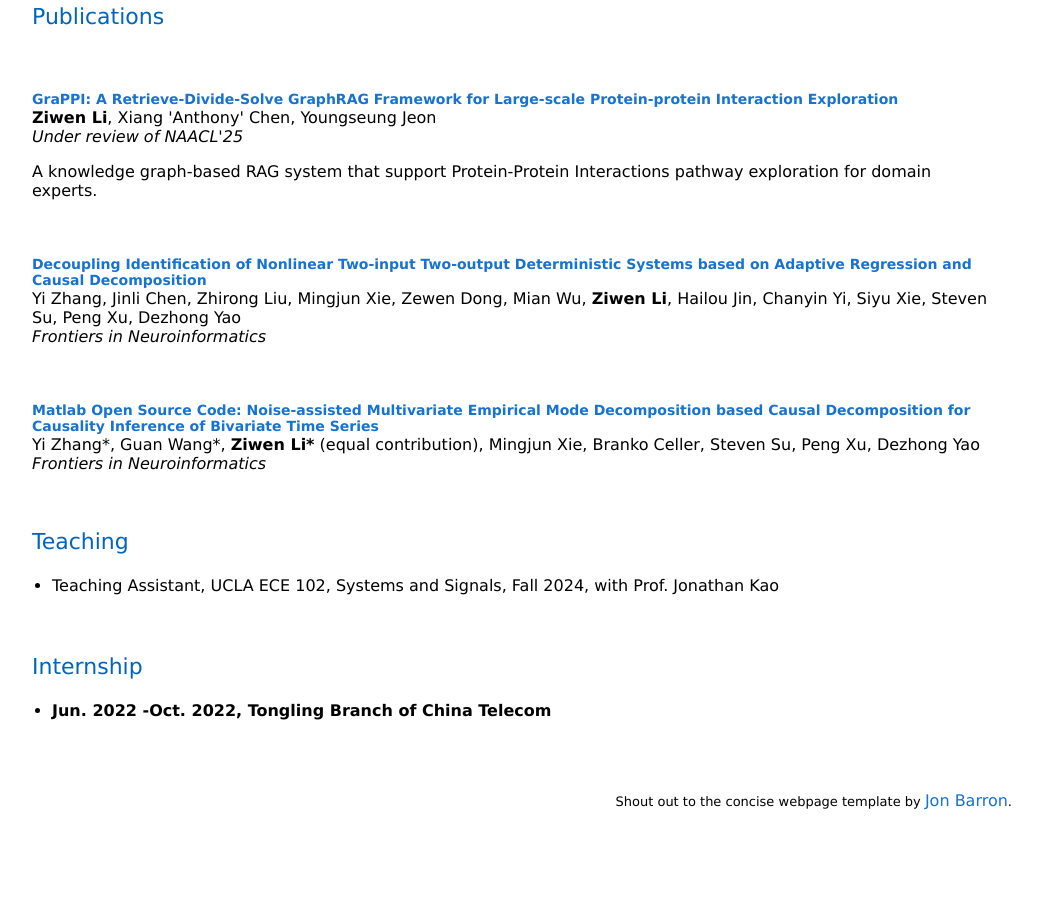
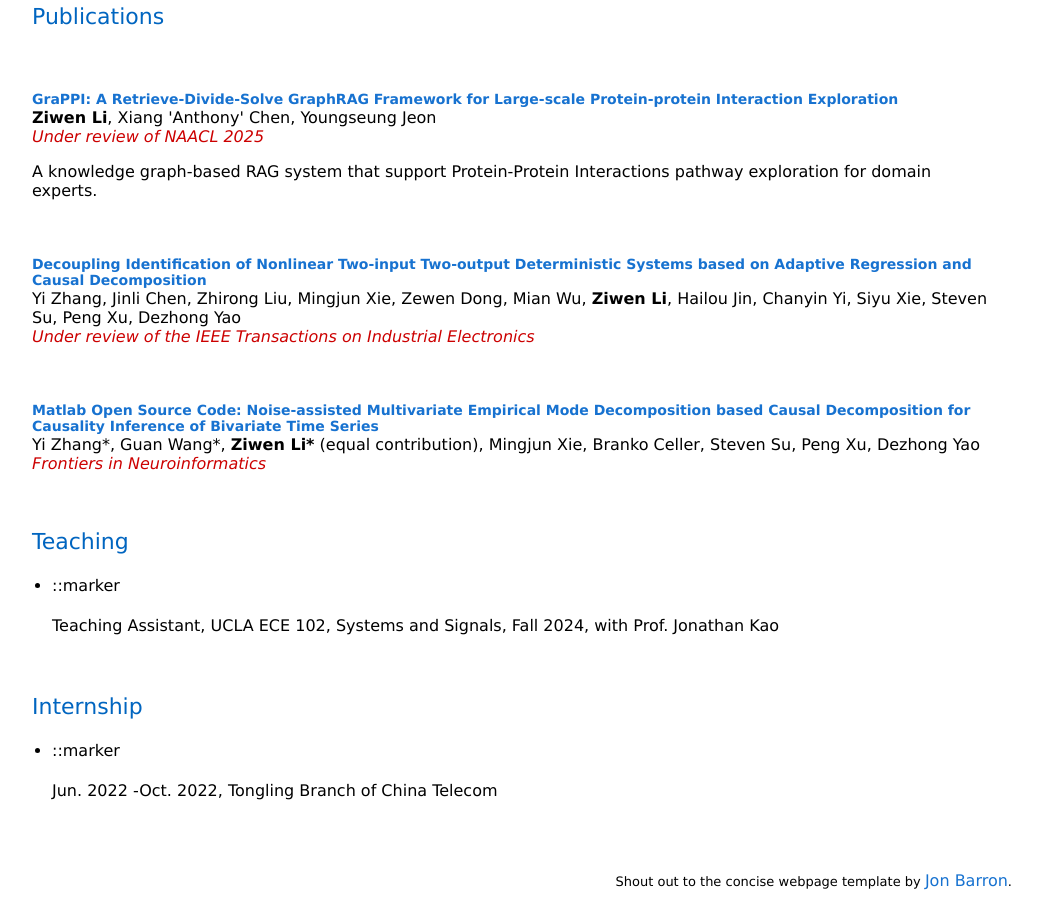
Before and after one commit to AaronLi43/personalweb, a plain HTML site: page index.html in a window 1280 px wide. Shown: the part 360-1283 px from the top of the page, without its empty margins (128-1170 px from the left). Before the commit the page ends 1203 px from the top, so only its background shows below. Drawn offline with Linux system fonts and the light colour scheme.

Commit message:
Content updated

```diff
--- a/index.html
+++ b/index.html
@@ -70,7 +70,8 @@
                     <br>
                     <strong>Ziwen Li</strong>, Xiang 'Anthony' Chen, Youngseung Jeon
                     <br>
-                    <em>Under review of NAACL'25</em>
+
+                    <span style="color:#CC0000"><i>Under review of NAACL 2025</i></span>
                     <p></p>
                     <p>A knowledge graph-based RAG system that support Protein-Protein Interactions pathway exploration for domain experts.</p>
                   </td>
@@ -85,7 +86,7 @@
                     </a>
                     <br>
                     Yi Zhang, Jinli Chen, Zhirong Liu, Mingjun Xie, Zewen Dong, Mian Wu, <strong>Ziwen Li</strong>, Hailou Jin, Chanyin Yi, Siyu Xie, Steven Su, Peng Xu, Dezhong Yao <br>
-                    <em>Frontiers in Neuroinformatics</em>
+                    <span style="color:#CC0000"><i>Under review of the IEEE Transactions on Industrial Electronics</i></span>
                     <p></p>
                     <!-- <p>A knowledge graph-based RAG system that support Protein-Protein Interactions pathway exploration for domain experts.</p> -->
                   </td>
@@ -102,7 +103,7 @@
                     <br>
                     Yi Zhang*, Guan Wang*, <strong>Ziwen Li*</strong> (equal contribution), Mingjun Xie, Branko Celler, Steven Su, Peng Xu, Dezhong Yao
                     <br>
-                    <em>Frontiers in Neuroinformatics</em>
+                    <span style="color:#CC0000"><i>Frontiers in Neuroinformatics</i></span>
                     <p></p>
                     <!-- <p>A knowledge graph-based RAG system that support Protein-Protein Interactions pathway exploration for domain experts.</p> -->
                   </td>
@@ -119,6 +120,7 @@
                 <heading>Teaching</heading>
                 <ul>
                   <li>
+                    ::marker
                     <p>
                     Teaching Assistant, UCLA ECE 102, Systems and Signals, Fall 2024, with Prof. Jonathan Kao
                     </p>
@@ -136,8 +138,9 @@
                 <heading>Internship</heading>
                 <ul>
                   <li>
+                    ::marker
                     <p>
-                    <strong>Jun. 2022 -Oct. 2022, Tongling Branch of China Telecom</strong>
+                    Jun. 2022 -Oct. 2022, Tongling Branch of China Telecom
                     </p>
                   </li>
                 </ul>
--- a/stylesheet.css
+++ b/stylesheet.css
@@ -109,6 +109,15 @@ li {
   line-height: 1.5;
 }
 
+::marker {
+  unicode-bidi: isolate;
+  font-variant-numeric: tabular-nums;
+  text-transform: none;
+  text-indent: 0px !important;
+  text-align: start !important;
+  text-align-last: start !important;
+}
+
 /* Highlights */
 span.highlight {
   background-color: #ffffd0;
```
